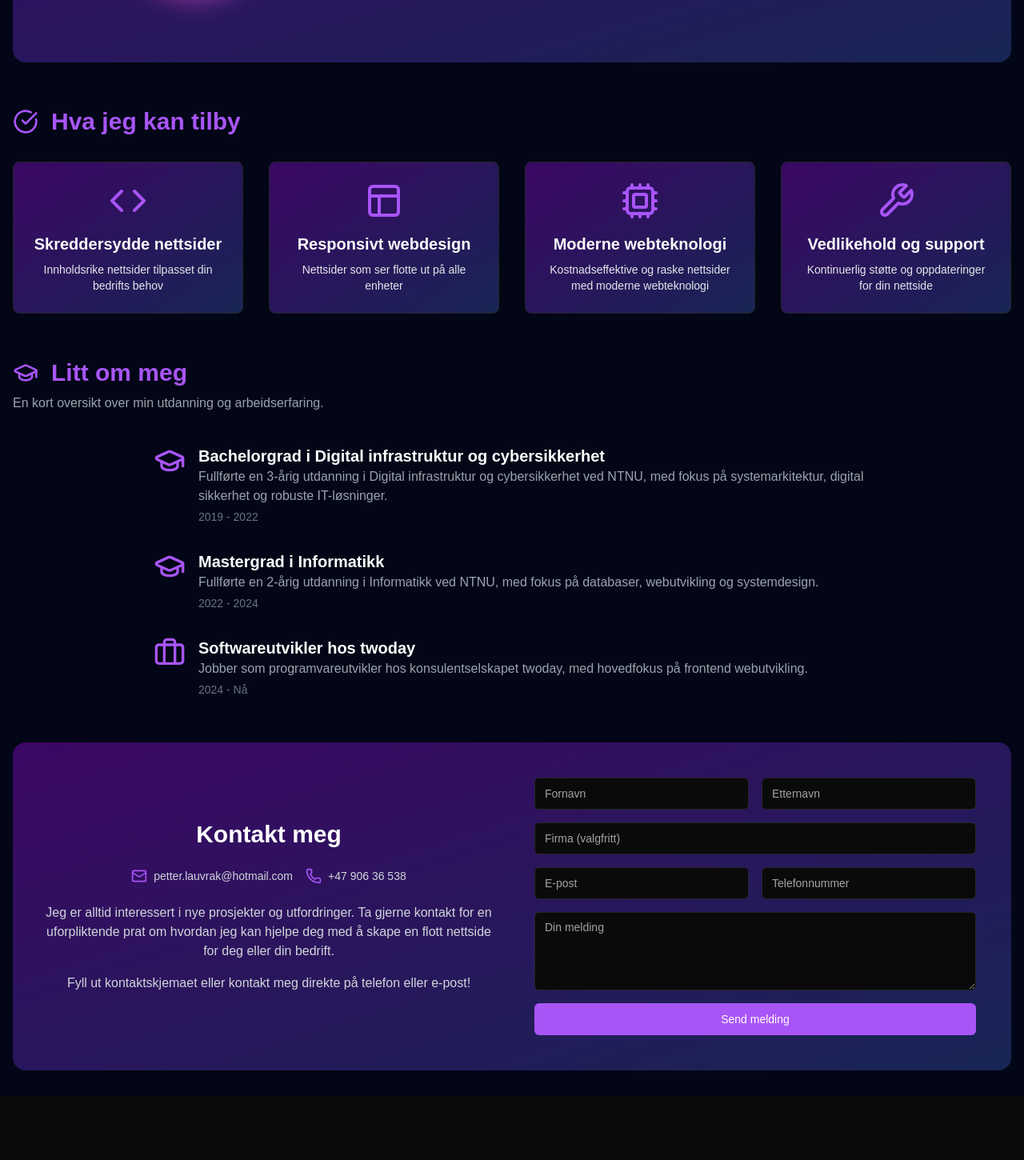
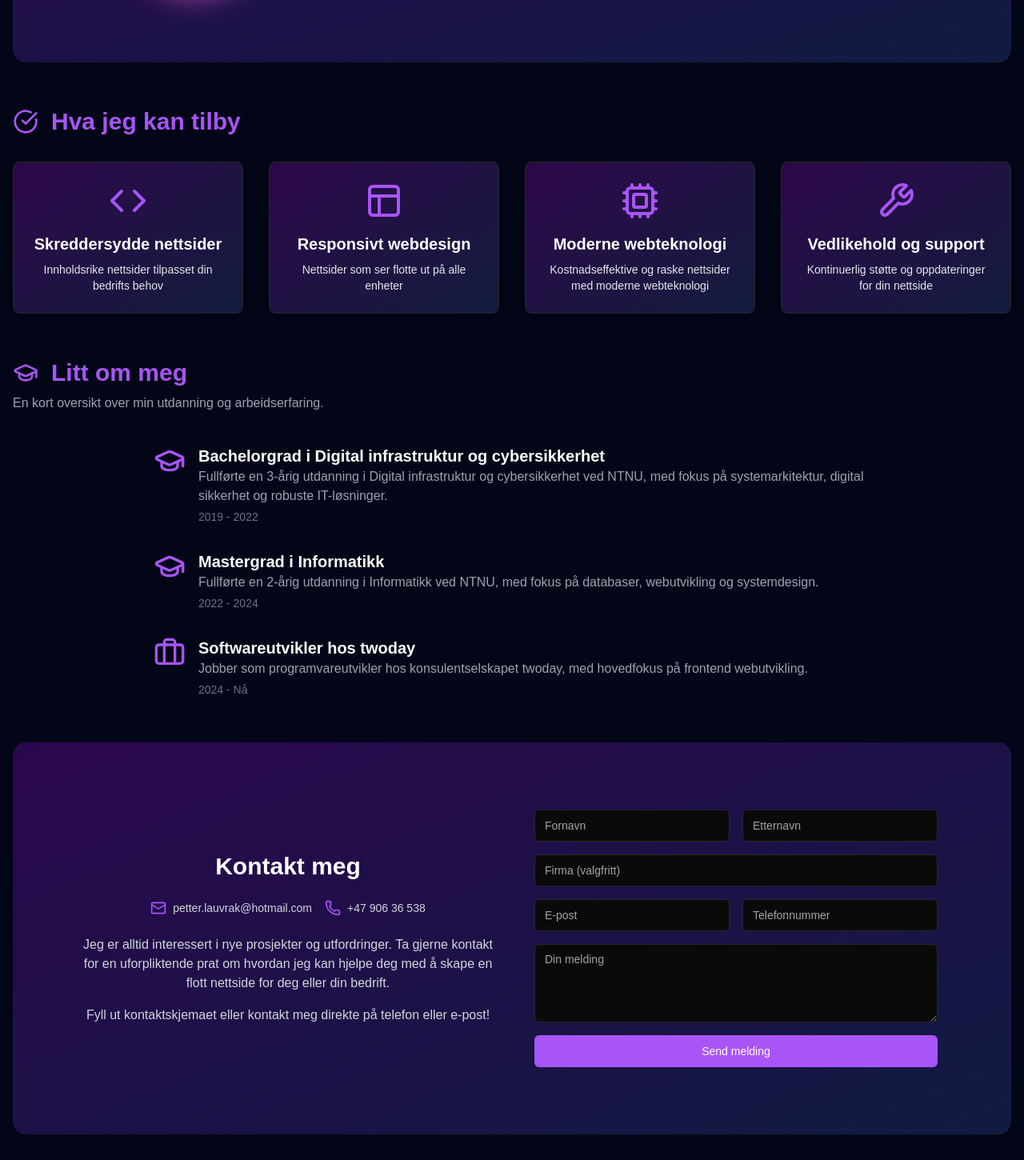
Before and after one commit to pettelau/plauvrak, a Next.js app: page / in a window 1280 px wide. Shown: the part 306-1756 px from the top of the page at 80% size. Before the commit the page ends 1676 px from the top, so only its background shows below. Built offline with nearby package versions, Linux system fonts and the light colour scheme.

Commit message:
analytics and speed insights

```diff
--- a/package.json
+++ b/package.json
@@ -12,6 +12,8 @@
     "@hookform/resolvers": "^3.10.0",
     "@radix-ui/react-slot": "^1.1.1",
     "@sendgrid/mail": "^8.1.4",
+    "@vercel/analytics": "^1.4.1",
+    "@vercel/speed-insights": "^1.1.0",
     "class-variance-authority": "^0.7.1",
     "clsx": "^2.1.1",
     "lucide-react": "^0.473.0",
--- a/src/app/components/contact-me.tsx
+++ b/src/app/components/contact-me.tsx
@@ -60,8 +60,12 @@ export default function ContactMe() {
   };
 
   return (
-    <section id="contact-section">
-      <div className="grid md:grid-cols-2 gap-8 bg-gradient-to-br from-purple-950 to-blue-950 rounded-2xl p-8">
+    <section id="contact-section" className="relative overflow-hidden py-10">
+      {/* Background Layer */}
+      <div className="absolute inset-0 bg-gradient-to-br from-purple-950 to-blue-950 opacity-70 rounded-2xl"></div>
+
+      {/* Content Layer */}
+      <div className="relative grid md:grid-cols-2 gap-8 max-w-6xl mx-auto p-8">
         <div className="flex flex-col justify-center text-center">
           <h2 className="text-3xl font-bold mb-6 text-center text-white">
             Kontakt meg
@@ -133,6 +137,7 @@ export default function ContactMe() {
               name="email"
               render={({ field }) => (
                 <Input
+                  required
                   {...field}
                   placeholder="E-post"
                   type="email"
--- a/src/app/components/hero.tsx
+++ b/src/app/components/hero.tsx
@@ -6,7 +6,7 @@ import Link from "next/link";
 export default function Hero() {
   return (
     <section className="relative overflow-hidden py-10 sm:py-20 pl-6 md:pl-0 pr-6">
-      <div className="absolute rounded-2xl inset-0 bg-gradient-to-br from-purple-950 to-blue-950 opacity-100"></div>
+      <div className="absolute rounded-2xl inset-0 bg-gradient-to-br from-purple-950 to-blue-950 opacity-70"></div>
       <div className="relative flex flex-col-reverse md:flex-row-reverse items-center justify-between max-w-6xl mx-auto">
         <div className="md:w-2/3 mt-6 md:mt-0 text-center md:text-left">
           <h1 className="text-5xl font-bold mb-4 leading-tight text-white">
--- a/src/app/components/services.tsx
+++ b/src/app/components/services.tsx
@@ -28,19 +28,28 @@ const services = [
 export default function Services() {
   return (
     <section>
-      <div className="flex items-center mb-8  text-purple-500 space-x-4">
+      {/* Header */}
+      <div className="flex items-center mb-8 text-purple-500 space-x-4">
         <CheckCircle className="w-8 h-8" />
         <h2 className="text-3xl font-bold">Hva jeg kan tilby</h2>
       </div>
+
+      {/* Services Grid */}
       <div className="grid gap-4 md:gap-8 md:grid-cols-2 lg:grid-cols-4">
         {services.map((service, index) => (
           <Card
             key={index}
-            className="bg-gradient-to-br from-purple-950 to-blue-950 opacity-100"
+            className="relative overflow-hidden rounded-lg shadow-lg"
           >
-            <CardContent className="p-6 flex flex-col items-center text-center">
+            {/* Background */}
+            <div className="absolute inset-0 bg-gradient-to-br from-purple-950 to-blue-950 opacity-70"></div>
+
+            {/* Content */}
+            <CardContent className="relative p-6 flex flex-col items-center text-center">
               <service.icon className="w-12 h-12 mb-4 text-purple-500" />
-              <h3 className="text-xl font-semibold mb-2">{service.title}</h3>
+              <h3 className="text-xl font-semibold mb-2 text-white">
+                {service.title}
+              </h3>
               <p className="text-gray-200 text-sm">{service.description}</p>
             </CardContent>
           </Card>
--- a/src/app/layout.tsx
+++ b/src/app/layout.tsx
@@ -2,6 +2,9 @@ import type { Metadata } from "next";
 import { Geist, Geist_Mono } from "next/font/google";
 import "./globals.css";
 import { ThemeProvider } from "./components/theme-provider";
+
+import { SpeedInsights } from "@vercel/speed-insights/next"
+import { Analytics } from "@vercel/analytics/react"
 
 const geistSans = Geist({
   variable: "--font-geist-sans",
@@ -36,6 +39,8 @@ export default function RootLayout({
           disableTransitionOnChange
         >
           {children}
+          <SpeedInsights />
+          <Analytics />
         </ThemeProvider>
       </body>
     </html>
```
Also changed, not shown: 1 other file (tests, documents, lock files or other folders).
